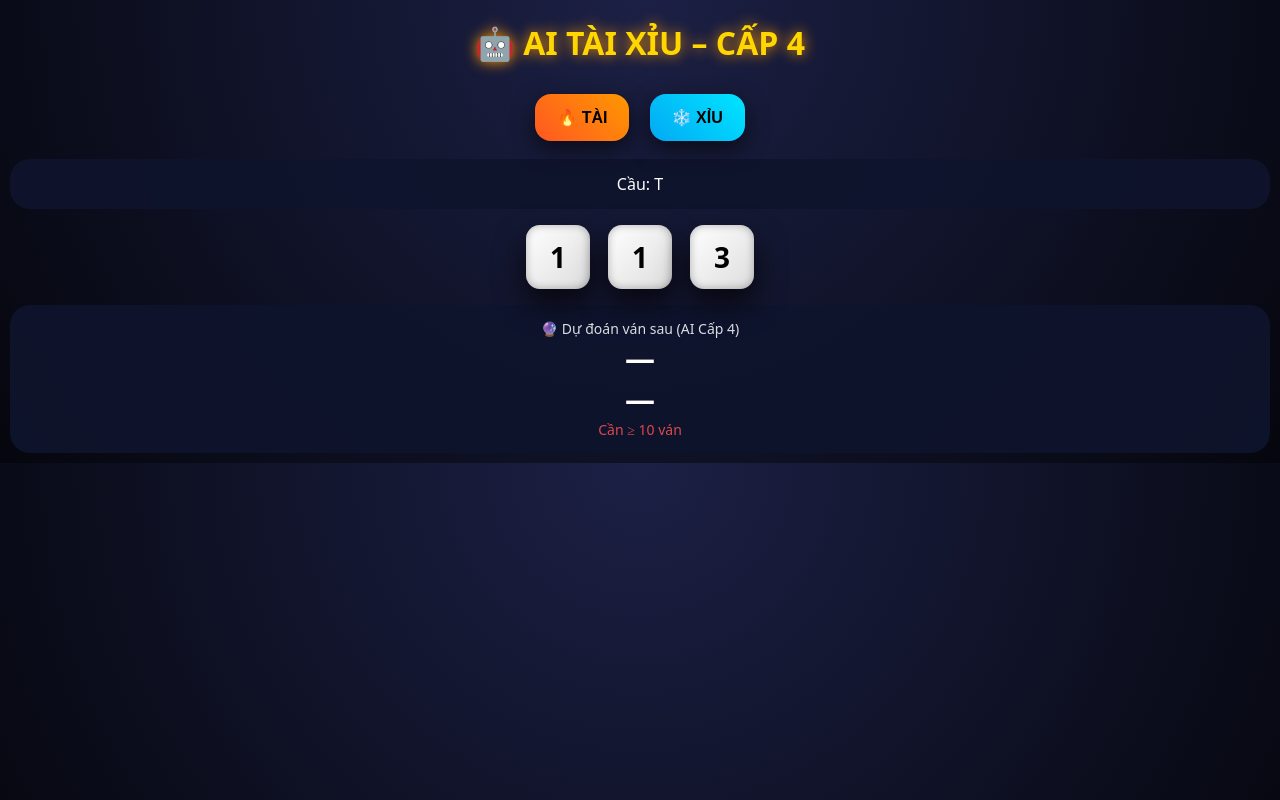
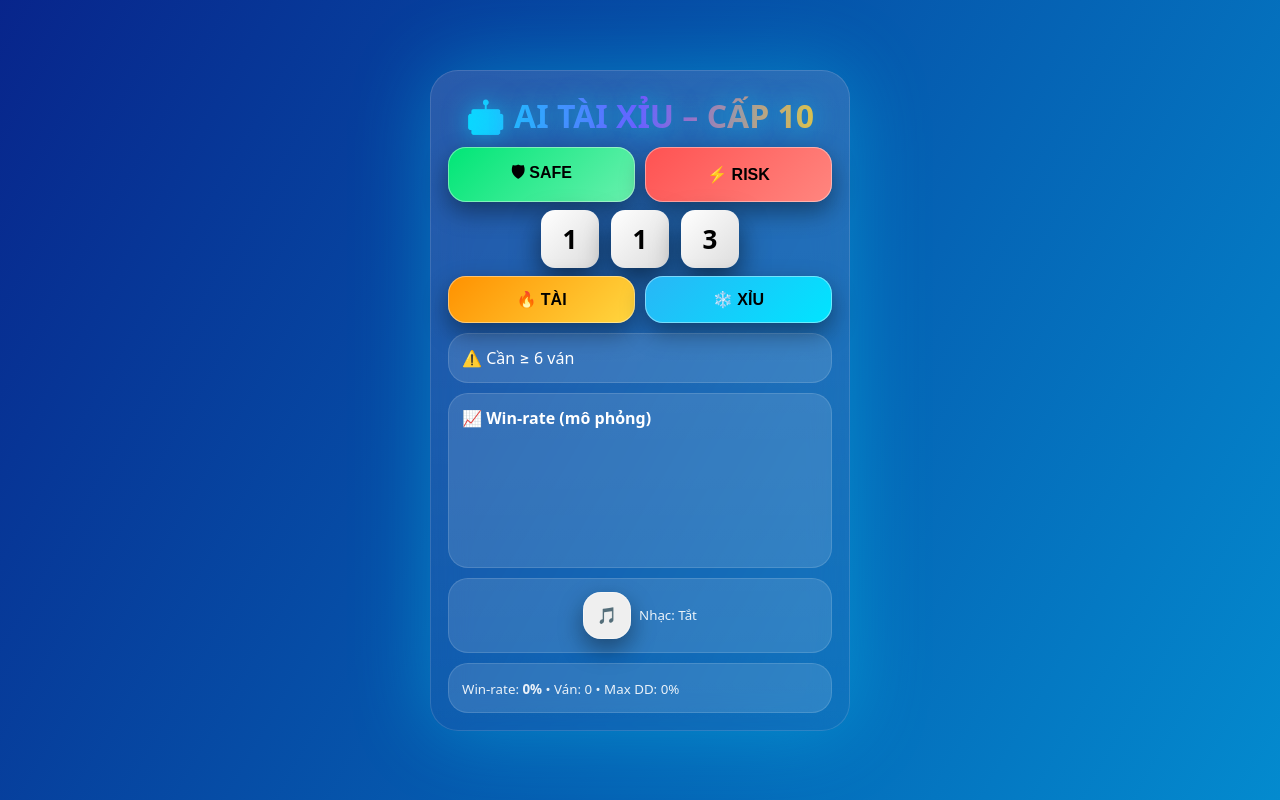
Before and after one commit to khachhang2109208-hash/sampvn-launcher, a plain HTML site: page index.html in a window 1280 px wide. Both pictures are taken after a click on the button "🔥 TÀI". Drawn offline with Linux system fonts and the light colour scheme.

Commit message:
Update HTML structure and styles for AI game

```diff
--- a/index.html
+++ b/index.html
@@ -2,143 +2,259 @@
 <html lang="vi">
 <head>
 <meta charset="UTF-8">
-<title>AI Tài Xỉu – Cấp 4</title>
-<meta name="viewport" content="width=device-width, initial-scale=1.0">
+<meta name="viewport" content="width=device-width,initial-scale=1">
+<title>AI Tài Xỉu Cấp 10 – Neon</title>
+
 <style>
+:root{
+ --c1:#00e5ff; --c2:#7c4dff; --c3:#ffca28; --glass:rgba(255,255,255,.12);
+}
+*{box-sizing:border-box}
 body{
-  margin:0;
-  background:radial-gradient(circle at top,#1c2045,#05060d);
-  color:#fff;font-family:system-ui;text-align:center
+ margin:0; min-height:100vh; display:flex; justify-content:center; align-items:center;
+ background:linear-gradient(120deg,#020024,#090979,#00d4ff);
+ background-size:400% 400%; animation:bg 14s ease infinite;
+ font-family:system-ui,-apple-system,Segoe UI;
+ color:#fff;
 }
-h1{color:#ffd700;text-shadow:0 0 14px #ff9800}
-button{
-  padding:14px 22px;margin:8px;font-size:16px;border:none;border-radius:16px;
-  font-weight:600;box-shadow:0 8px 22px rgba(0,0,0,.6)
+@keyframes bg{
+ 0%{background-position:0% 50%}
+ 50%{background-position:100% 50%}
+ 100%{background-position:0% 50%}
 }
-.tai{background:linear-gradient(45deg,#ff5722,#ff9800)}
-.xiu{background:linear-gradient(45deg,#03a9f4,#00e5ff)}
-.panel{background:rgba(15,20,45,.92);border-radius:20px;padding:14px;margin:10px}
-.big{font-size:30px;font-weight:700}
-.small{font-size:14px;opacity:.85}
-.good{color:#7CFF00}.mid{color:#ffd54f}.bad{color:#ff5252}
+.app{
+ width:420px; padding:18px; border-radius:28px;
+ background:linear-gradient(180deg,rgba(255,255,255,.14),rgba(255,255,255,.04));
+ backdrop-filter: blur(18px);
+ box-shadow:0 0 80px #00e5ff55, inset 0 0 0 1px #ffffff22;
+}
+h1{
+ text-align:center; margin:6px 0 10px;
+ background:linear-gradient(90deg,var(--c1),var(--c2),var(--c3));
+ -webkit-background-clip:text; -webkit-text-fill-color:transparent;
+ text-shadow:0 0 25px #00e5ff88;
+}
+.row{display:flex; gap:10px; margin:8px 0}
+.btn{
+ flex:1; padding:14px; border:none; border-radius:18px;
+ font-size:16px; font-weight:900; cursor:pointer;
+ color:#000; transition:.2s;
+ box-shadow:0 10px 25px #0006, inset 0 0 0 1px #fff6;
+}
+.btn:hover{transform:translateY(-2px)}
+.tai{background:linear-gradient(135deg,#ff9100,#ffd740)}
+.xiu{background:linear-gradient(135deg,#29b6f6,#00e5ff)}
+.safe{background:linear-gradient(135deg,#00e676,#69f0ae)}
+.risk{background:linear-gradient(135deg,#ff5252,#ff867f)}
+.card{
+ margin-top:10px; padding:14px; border-radius:20px;
+ background:var(--glass); box-shadow:inset 0 0 0 1px #ffffff22;
+}
+.neon{color:var(--c1); text-shadow:0 0 18px var(--c1)}
+.good{color:#69f0ae}
+.warn{color:#ff5252}
+small{opacity:.9}
 
-/* 🎲 XÍ NGẦU 4D */
-.dice-area{display:flex;justify-content:center;gap:18px;margin:16px 0;perspective:800px}
+/* Dice */
+.dice-wrap{display:flex; gap:12px; justify-content:center; margin:8px 0}
 .dice{
-  width:64px;height:64px;border-radius:14px;background:linear-gradient(135deg,#fff,#ddd);
-  color:#000;font-size:28px;font-weight:700;display:flex;align-items:center;justify-content:center;
-  box-shadow:inset 0 0 8px rgba(0,0,0,.3),0 14px 30px rgba(0,0,0,.7)
+ width:58px; height:58px; border-radius:14px;
+ background:linear-gradient(135deg,#fff,#ddd);
+ display:flex; align-items:center; justify-content:center;
+ font-size:26px; font-weight:900; color:#000;
+ box-shadow:0 12px 28px #0008;
 }
-@keyframes shake{
+.roll{animation:roll .9s ease}
+@keyframes roll{
  0%{transform:rotateX(0) rotateY(0)}
-  25%{transform:rotateX(180deg) rotateY(90deg)}
-  50%{transform:rotateX(360deg) rotateY(180deg)}
-  75%{transform:rotateX(540deg) rotateY(360deg)}
-  100%{transform:rotateX(720deg) rotateY(540deg)}
+ 50%{transform:rotateX(180deg) rotateY(180deg)}
+ 100%{transform:rotateX(360deg) rotateY(360deg)}
 }
+
+/* Chart */
+canvas{width:100%; height:120px}
+
+/* Music */
+.music{display:flex; align-items:center; gap:8px; justify-content:center}
 </style>
 </head>
 
 <body>
-<h1>🤖 AI TÀI XỈU – CẤP 4</h1>
+<div class="app">
+<h1>🤖 AI TÀI XỈU – CẤP 10</h1>
 
-<button class="tai" onclick="add('T')">🔥 TÀI</button>
-<button class="xiu" onclick="add('X')">❄️ XỈU</button>
-
-<div class="panel" id="history">Cầu: trống</div>
-
-<div class="dice-area">
-  <div class="dice" id="dice1">?</div>
-  <div class="dice" id="dice2">?</div>
-  <div class="dice" id="dice3">?</div>
+<div class="row">
+ <button class="btn safe" onclick="setMode('safe')">🛡 SAFE</button>
+ <button class="btn risk" onclick="setMode('risk')">⚡ RISK</button>
 </div>
 
-<div class="panel">
-  <div class="small">🔮 Dự đoán ván sau (AI Cấp 4)</div>
-  <div id="predict" class="big">—</div>
-  <div id="percent" class="big">—</div>
-  <div id="status" class="small">Đang tải AI…</div>
+<div class="dice-wrap">
+ <div class="dice" id="d1">🎲</div>
+ <div class="dice" id="d2">🎲</div>
+ <div class="dice" id="d3">🎲</div>
 </div>
 
+<div class="row">
+ <button class="btn tai" onclick="add(1)">🔥 TÀI</button>
+ <button class="btn xiu" onclick="add(0)">❄️ XỈU</button>
+</div>
+
+<div class="card" id="out">⏳ Nhập kết quả để AI phân tích…</div>
+
+<div class="card">
+ <b>📈 Win-rate (mô phỏng)</b>
+ <canvas id="chart" width="380" height="120"></canvas>
+</div>
+
+<div class="card music">
+ <button class="btn" style="flex:0 0 auto" onclick="toggleMusic()">🎵</button>
+ <small id="musicStatus">Nhạc: Tắt</small>
+</div>
+
+<div class="card">
+ <small id="report">—</small>
+</div>
+</div>
+
+<audio id="bgm" loop>
+ <source src="https://cdn.pixabay.com/audio/2023/03/14/audio_3b5b8d4a0f.mp3" type="audio/mpeg">
+</audio>
+
 <script>
-// =======================
-// 🎲 XÍ NGẦU
-// =======================
-function rollDice(){
-  let d=[dice1,dice2,dice3];
-  d.forEach(x=>{x.style.animation="none";x.offsetHeight;x.style.animation="shake 1.1s ease-in-out";});
-  setTimeout(()=>d.forEach(x=>x.innerText=Math.ceil(Math.random()*6)),900);
+/* ===== DATA ===== */
+let history=JSON.parse(localStorage.getItem("tx_h")||"[]");
+let memory =JSON.parse(localStorage.getItem("tx_m")||"{}");
+let brain  =JSON.parse(localStorage.getItem("tx_b")||JSON.stringify({p:1,s:1,a:1}));
+let stats  =JSON.parse(localStorage.getItem("tx_s")||JSON.stringify({w:0,l:0,curve:[],peak:0,dd:0}));
+let mode="safe", lastPred=null;
+
+/* ===== SAVE ===== */
+const save=()=>{
+ localStorage.setItem("tx_h",JSON.stringify(history));
+ localStorage.setItem("tx_m",JSON.stringify(memory));
+ localStorage.setItem("tx_b",JSON.stringify(brain));
+ localStorage.setItem("tx_s",JSON.stringify(stats));
+};
+
+/* ===== MUSIC ===== */
+const bgm=document.getElementById("bgm");
+function toggleMusic(){
+ if(bgm.paused){ bgm.play(); musicStatus.textContent="Nhạc: Bật"; }
+ else{ bgm.pause(); musicStatus.textContent="Nhạc: Tắt"; }
 }
 
-// =======================
-// 📊 LỊCH SỬ
-// =======================
-let h=[];
+/* ===== MODE ===== */
+function setMode(m){ mode=m; analyze(); }
 
-// =======================
-// 🧠 AI CẤP 4 – LOAD DATA
-// =======================
-let AI4=null;
-fetch("stats.json")
-  .then(r=>r.json())
-  .then(d=>{
-    AI4=d;
-    document.getElementById("status").innerText="AI sẵn sàng";
-  })
-  .catch(()=>{
-    document.getElementById("status").innerText="❌ Không tải được stats.json";
-  });
-
-// =======================
-// 🧠 AI CẤP 4 – PHÂN TÍCH
-// =======================
-function runAI4(history){
-  if(!AI4 || history.length<10){
-    return {pick:"—",pct:0,status:"Cần ≥ 10 ván"};
+/* ===== INPUT ===== */
+function add(v){
+ rollDice();
+ if(history.length>=6){
+  const p=history.slice(-6).join("");
+  if(!memory[p]) memory[p]={t:0,x:0};
+  v?memory[p].t++:memory[p].x++;
+  if(lastPred!==null){
+    const d=(lastPred===v)?0.03:-0.05;
+    brain.p=clamp(brain.p+d,.6,1.6);
+    brain.s=clamp(brain.s+d,.6,1.6);
+    brain.a=clamp(brain.a+d,.6,1.6);
+    (lastPred===v)?stats.w++:stats.l++;
+    const wr=Math.round(100*stats.w/Math.max(1,stats.w+stats.l));
+    stats.curve.push(wr); if(stats.curve.length>40) stats.curve.shift();
+    stats.peak=Math.max(stats.peak,wr);
+    stats.dd=Math.max(stats.dd,stats.peak-wr);
+  }
+ }
+ history.push(v); if(history.length>80) history.shift();
+ lastPred=null; save(); analyze(); draw(); report();
 }
 
-  // chuỗi 10 ván gần nhất
-  let seq = history.slice(-10).map(v=>v==="T"?1:0).join("");
-  let row = AI4.find(r=>r.pattern===seq);
-  if(!row){
-    return {pick:"—",pct:0,status:"🚫 NO BET (không có mẫu)"};
+/* ===== UTILS ===== */
+const clamp=(v,a,b)=>Math.max(a,Math.min(b,v));
+function entropy(a){
+ let t=0,x=0; a.forEach(v=>v?t++:x++);
+ const n=a.length, pt=t/n, px=x/n;
+ let e=0; if(pt>0)e-=pt*Math.log2(pt); if(px>0)e-=px*Math.log2(px);
+ return e;
 }
 
-  let pT=row.p_tai, pX=row.p_xiu;
-  let pick=pT>=pX?"T":"X";
-  let conf=Math.max(pT,pX);
+/* ===== MONTE CARLO ===== */
+function mc(p,N=1000){let w=0; for(let i=0;i<N;i++) if(Math.random()<p) w++; return w/N;}
 
-  // Filter nhiễu
-  let flips=0;
-  for(let i=1;i<history.length;i++) if(history[i]!==history[i-1]) flips++;
-  let noise=flips/history.length;
-  if(noise>0.6) conf*=0.8;
-
-  if(conf<0.55){
-    return {pick:"—",pct:Math.round(conf*100),status:"🚫 NO BET"};
+/* ===== ENSEMBLE ===== */
+function scores(){
+ let t=0,x=0;
+ const p=history.slice(-6).join("");
+ if(memory[p]){ t+=memory[p].t*brain.p; x+=memory[p].x*brain.p; }
+ let s=1; for(let i=history.length-1;i>0;i--){ if(history[i]===history[i-1])s++; else break; }
+ if(s>=3){ history.at(-1)?t+=1.2*brain.s:x+=1.2*brain.s; }
+ let alt=true; for(let i=history.length-1;i>history.length-6;i--){ if(history[i]===history[i-1])alt=false; }
+ if(alt){ history.at(-1)?x+=brain.a:t+=brain.a; }
+ const sum=t+x||1; const p0=t/sum; const m=mc(p0);
+ m>=.5?t+=.3:x+=.3;
+ return {t,x,s,m};
 }
 
-  let pct=Math.min(78,Math.round(conf*100));
-  let status=pct>=68?"🟢 Cầu đẹp":pct>=60?"🟡 Cầu trung bình":"🔴 Cầu nguy hiểm";
-  return {pick,pct,status};
+/* ===== STOP ===== */
+function stop(){
+ const e=entropy(history.slice(-12));
+ if(e>.95) return "CẦU LOẠN";
+ const a=entropy(history.slice(-12,-6)), b=entropy(history.slice(-6));
+ if(Math.abs(b-a)>.3) return "CẦU GÃY";
+ if(stats.dd>=15) return "DRAWDOWN CAO";
+ return "";
 }
 
-// =======================
-// ➕ NHẬP VÁN
-// =======================
-function add(v){
-  h.push(v); if(h.length>120) h.shift();
-  document.getElementById("history").innerText="Cầu: "+h.join(" ");
-  rollDice();
+/* ===== CORE ===== */
+function analyze(){
+ if(history.length<6){ out("⚠️ Cần ≥ 6 ván"); return; }
+ const st=stop(); if(st){ out(`🛑 <b class="warn">${st}</b> → ĐỨNG NGOÀI`); return; }
+ const {t,x,s,m}=scores(); const sum=t+x; if(!sum){ out("🟡 Chưa đủ tín hiệu"); return; }
+ const pT=Math.round(t/sum*100), pX=100-pT;
+ const pick=pT>=pX?1:0, conf=Math.max(pT,pX);
+ const lim=(mode==="safe")?64:54;
+ if(conf<lim){ out(`🟡 Tin cậy ${conf}% → ĐỨNG NGOÀI`); return; }
+ lastPred=pick;
+ out(`
+ <b class="neon">AI CẤP 10 – ENSEMBLE</b><br><br>
+ 🔮 Dự đoán: <b class="good">${pick?'🔥 TÀI':'❄️ XỈU'}</b><br>
+ 📊 Tin cậy: <b>${conf}%</b> | 🧪 MC: ${(m*100).toFixed(1)}%<br>
+ 🧠 Trọng số: P=${brain.p.toFixed(2)} S=${brain.s.toFixed(2)} A=${brain.a.toFixed(2)}<br>
+ 📌 Chuỗi: ${s} | ⚙️ ${mode.toUpperCase()}
+ `);
+}
 
-  let r=runAI4(h);
-  document.getElementById("predict").innerText =
-    r.pick==="T"?"🔥 TÀI":r.pick==="X"?"❄️ XỈU":"—";
-  document.getElementById("percent").innerText = r.pct? r.pct+"%":"—";
-  let s=document.getElementById("status");
-  s.innerText=r.status;
-  s.className="small "+(r.pct>=68?"good":r.pct>=60?"mid":"bad");
+/* ===== UI ===== */
+function out(t){ outDiv.innerHTML=t; }
+const outDiv=document.getElementById("out");
+function rollDice(){
+ ["d1","d2","d3"].forEach(id=>{
+  const d=document.getElementById(id);
+  d.classList.remove("roll"); void d.offsetWidth;
+  d.classList.add("roll");
+  d.textContent=Math.floor(Math.random()*6)+1;
+ });
 }
+function draw(){
+ const c=chart, g=c.getContext("2d");
+ g.clearRect(0,0,c.width,c.height);
+ if(!stats.curve.length) return;
+ g.strokeStyle="#00e5ff"; g.lineWidth=2; g.beginPath();
+ stats.curve.forEach((v,i)=>{
+  const x=i*(c.width/(stats.curve.length-1||1));
+  const y=c.height-(v/100)*c.height;
+  i?g.lineTo(x,y):g.moveTo(x,y);
+ });
+ g.stroke();
+}
+function report(){
+ const t=stats.w+stats.l;
+ const wr=t?Math.round(100*stats.w/t):0;
+ reportDiv.innerHTML=`Win-rate: <b>${wr}%</b> • Ván: ${t} • Max DD: ${stats.dd}%`;
+}
+const reportDiv=document.getElementById("report");
+
+if(history.length>=6){ analyze(); draw(); report(); }
 </script>
 </body>
 </html>
```
Lines whose indentation alone changed are shown as unchanged.
